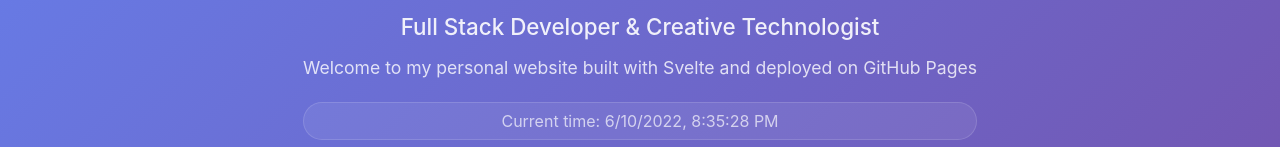
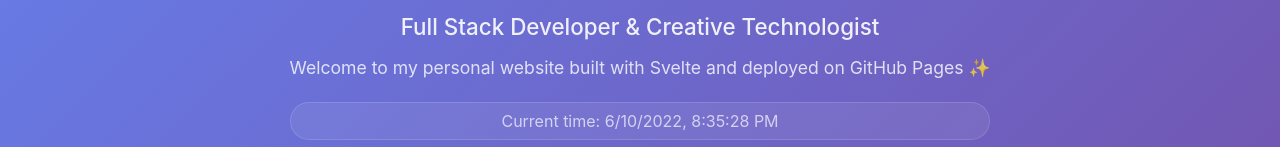
Before and after one commit to jamesEmerson112/jamesvo.github.io, a Svelte app: page / in a window 1280 px wide. Shown: the part 187-334 px from the top of the page. Built offline with nearby package versions, Linux system fonts and the light colour scheme.

Commit message:
Add sparkle emoji to description to test deployment with new assets

```diff
--- a/src/App.svelte
+++ b/src/App.svelte
@@ -12,7 +12,7 @@
   <div class="hero">
     <h1>Hello, I'm {name}! 👋</h1>
     <p class="subtitle">Full Stack Developer & Creative Technologist</p>
-    <p class="description">Welcome to my personal website built with Svelte and deployed on GitHub Pages</p>
+    <p class="description">Welcome to my personal website built with Svelte and deployed on GitHub Pages ✨</p>
     <div class="time">Current time: {currentTime}</div>
   </div>
 
```
